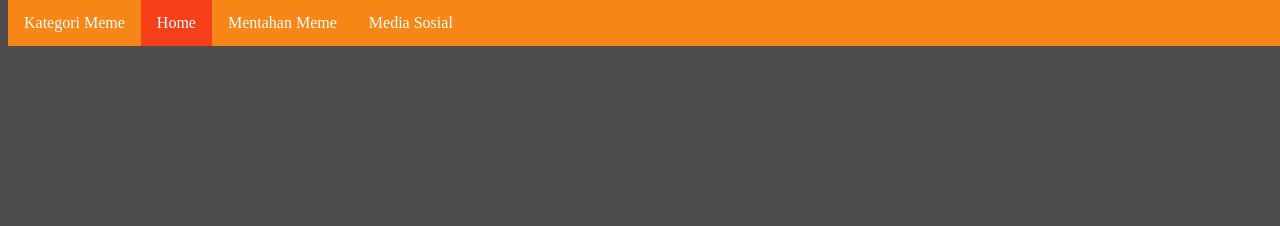
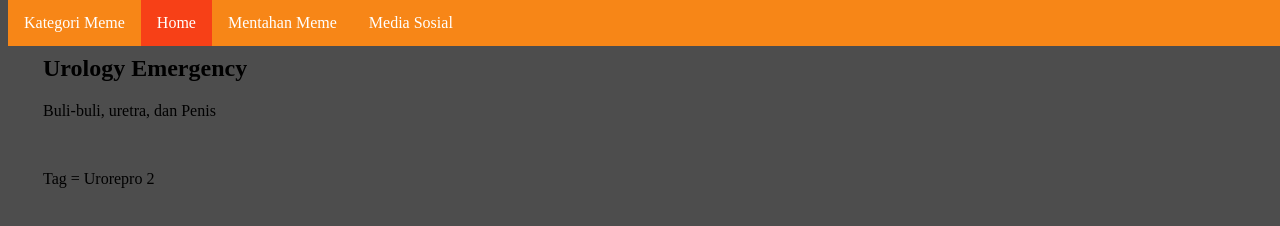
Before and after one commit to samheijdar/Catatanpunyakita, a plain HTML site: page index.html in a window 1280 px wide. Drawn offline with Linux system fonts and the light colour scheme.

Commit message:
Update index.html

```diff
--- a/index.html
+++ b/index.html
@@ -74,7 +74,11 @@
     >
         <img=""
     </div>
-
+    <div class="city">
+<h2>Urology Emergency</h2>
+<p>Buli-buli, uretra, dan Penis</p>
+<br><p>Tag = Urorepro 2</p>
+</div>
 
 
     </body>
```
